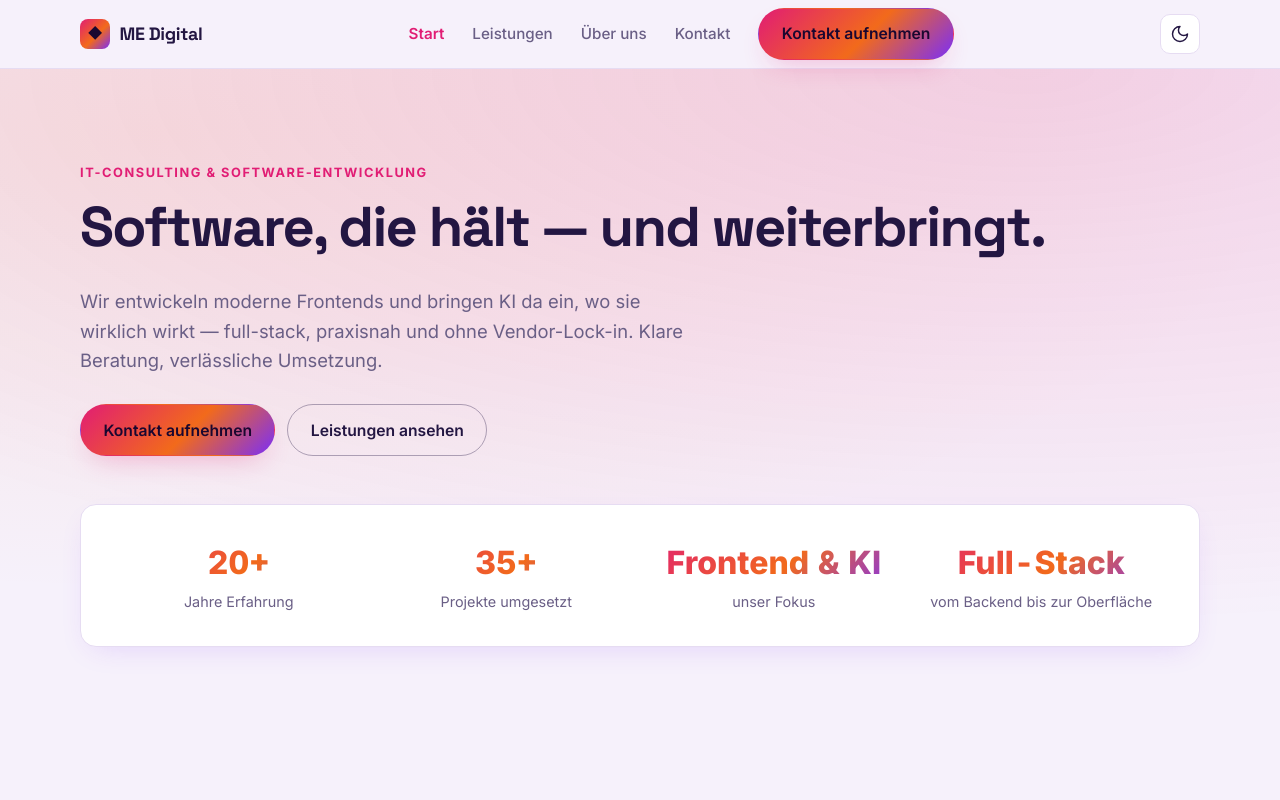
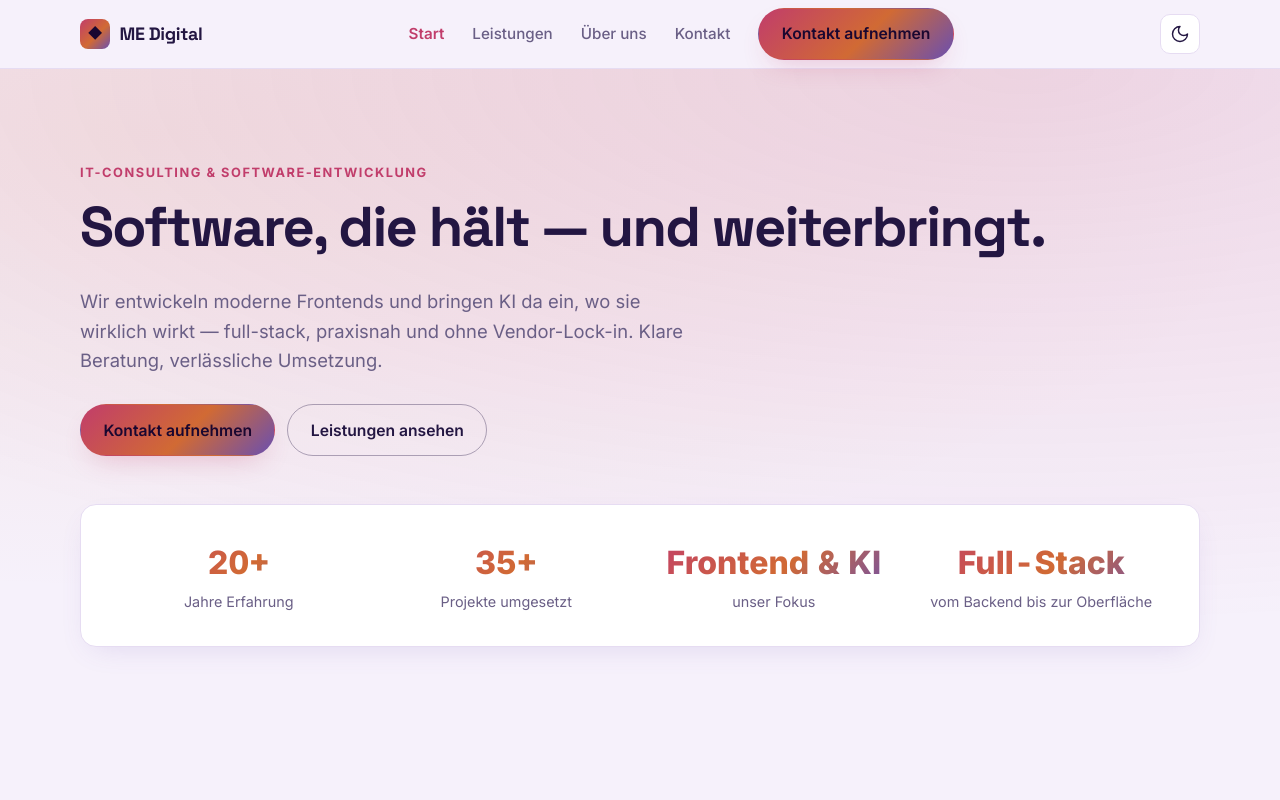
Before and after one commit to me-consulting/me-digital.io, an Angular app: page / in a window 1280 px wide. Shown: the top 800 px of the page. Built offline with nearby package versions, Linux system fonts and the light colour scheme.

Commit message:
style: calm gta-light palette to deep rose/amber/periwinkle
Less 'in your face' on the pale lavender base: --brand #e11d74 -> #c13d6b,
--brand-2 #f26a1b -> #d16a34, gradient violet #7b2ff7 -> #6a4fb0. Shadow tints
retinted to match. Glow stays shared (commit before); this just softens the color.

```diff
--- a/src/styles.scss
+++ b/src/styles.scss
@@ -179,9 +179,9 @@
    Same neon palette on a pale lavender base. Selected by
    <html data-theme="gta-light">. Flourish tokens carry lighter opacities. */
 :root[data-theme='gta-light'] {
-  --brand: #e11d74;        /* strong magenta (readable on light) */
-  --brand-2: #f26a1b;      /* sunset orange */
-  --accent-grad: linear-gradient(135deg, #e11d74, #f26a1b 55%, #7b2ff7);
+  --brand: #c13d6b;        /* deep rose — calmer dusk, still readable on light */
+  --brand-2: #d16a34;      /* burnt amber */
+  --accent-grad: linear-gradient(135deg, #c13d6b, #d16a34 55%, #6a4fb0);
 
   --bg: #f6f1fb;           /* pale lavender-white */
   --bg-alt: #ece4f7;       /* section band */
@@ -201,8 +201,8 @@
   --on-dark-border: rgba(255, 255, 255, 0.12);
   --on-dark-chip: rgba(255, 255, 255, 0.16);
 
-  --shadow: 0 10px 30px -12px rgba(123, 47, 247, 0.18);
-  --shadow-lg: 0 24px 60px -20px rgba(225, 29, 116, 0.28);
+  --shadow: 0 10px 30px -12px rgba(106, 79, 176, 0.18);
+  --shadow-lg: 0 24px 60px -20px rgba(193, 61, 107, 0.28);
 
   --neon: #00b894;
   /* Very faint on the light base — texture, not a Tron floor. Alpha in --grid-line:
```
